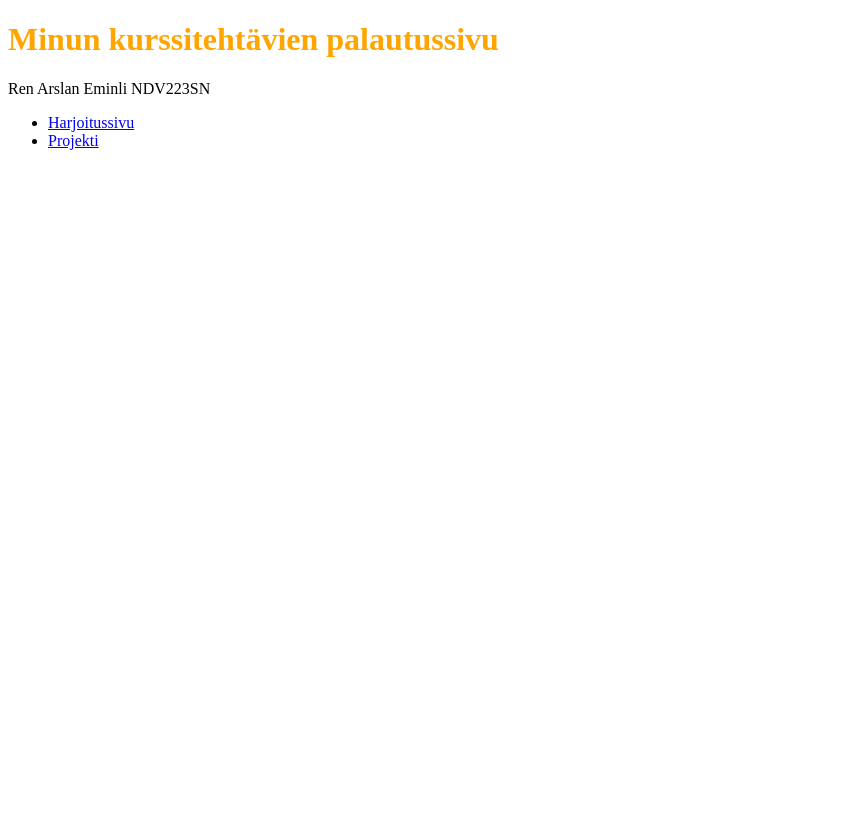
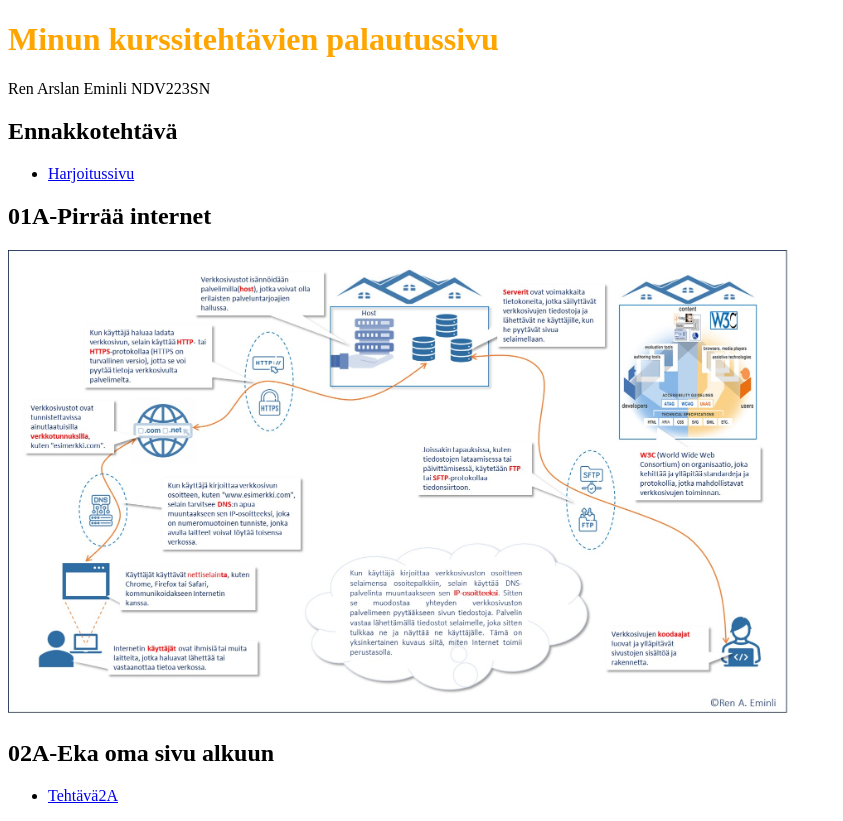
Before and after one commit to RenArslan/myfirstsite.github.io, a plain HTML site: page index.html in a window 1280 px wide. Shown: the whole page, without its empty margins (0-843 px from the left). Before the commit the page ends 800 px from the top, so only its background shows below. Drawn offline with Linux system fonts and the light colour scheme.

Commit message:
Add files via upload

```diff
--- a/index.html
+++ b/index.html
@@ -7,10 +7,21 @@
 </head>
 <body>
     <h1>Minun kurssitehtävien palautussivu</h1>
-    <p>Ren Arslan Eminli NDV223SN</p>
-    <ul>
-        <li><a href="harjoitus.html">Harjoitussivu</a></li>
-        <li><a href="(Lisää tänne linkki myöhemmin)">Projekti</a></li>
-    </ul>
+		<p>Ren Arslan Eminli NDV223SN</p>
+
+	<h2>Ennakkotehtävä</h2>
+
+	<ul>
+		<li><a href="harjoitus.html">Harjoitussivu</a></li>
+	</ul>
+	 <h2>01A-Pirrää internet</h2>
+		<img src="Miten_internet_toimii.jpg" alt="internet">
+
+	<h2>02A-Eka oma sivu alkuun</h2>
+
+		<ul>
+			<li><a href="https://github.com/RenArslan/RenArslan.github.io">Tehtävä2A</a></li>
+
+		</ul>
 </body>
 </html>
--- a/style.css
+++ b/style.css
@@ -1,3 +1,6 @@
 h1 {
     color: orange;
 }
+img {
+  width: 100%;
+  max-width: 800px;
```
Also changed, not shown: Miten_Internet_toimii.jpg (added).
